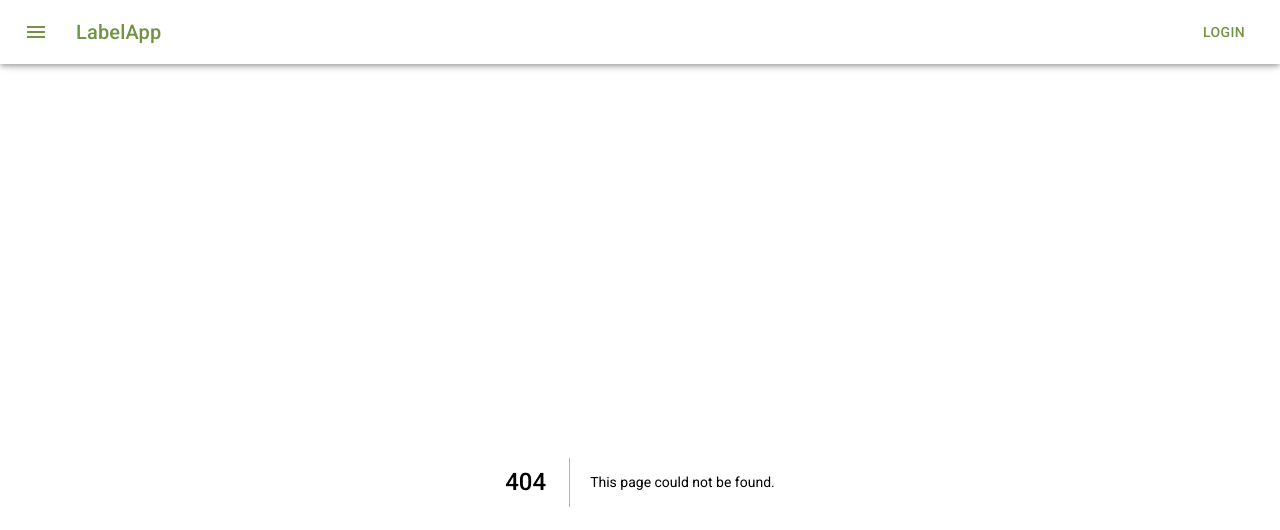
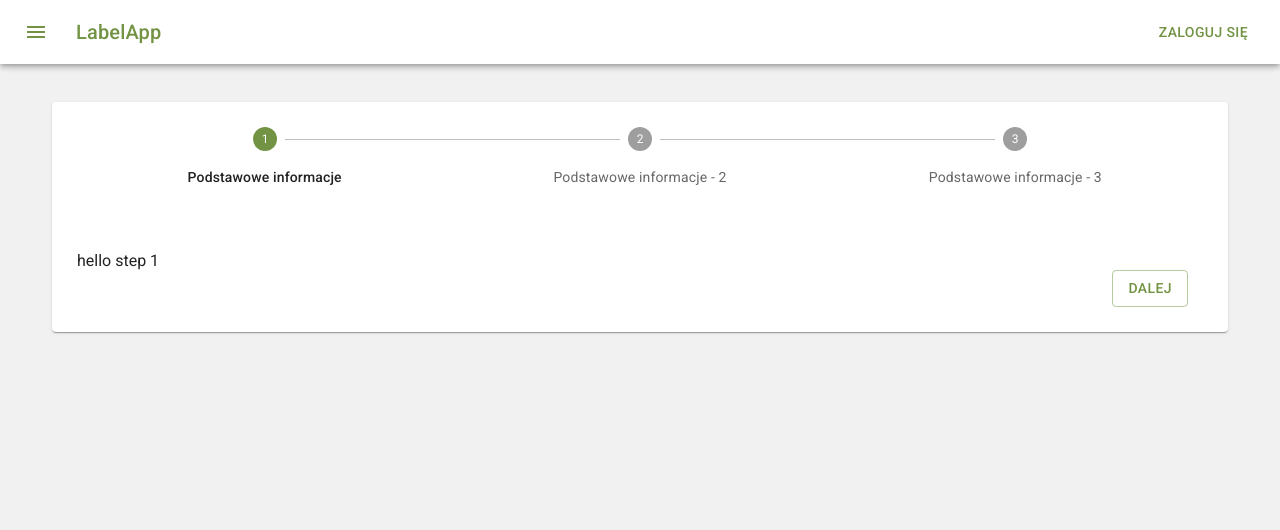
Before and after one commit to KrzychuuWEB/Label-Management-Client, a Next.js app: page /label/create in a window 1280 px wide. Before the commit this address had no page. Shown: the top 530 px of the page. Built offline with nearby package versions, Linux system fonts and the light colour scheme.

Commit message:
Add text editor and add logic for create and edit text in label content

```diff
--- a/package.json
+++ b/package.json
@@ -16,9 +16,11 @@
     "eslint": "8.45.0",
     "eslint-config-next": "13.4.10",
     "formik": "^2.4.2",
+    "html-react-parser": "^4.2.0",
     "next": "13.4.10",
     "react": "18.2.0",
     "react-dom": "18.2.0",
+    "react-quill": "^2.0.0",
     "yup": "^1.2.0"
   }
 }
--- /dev/null
+++ b/src/app/label/create/page.js
@@ -0,0 +1,106 @@
+"use client"
+
+import React from "react";
+import {Button, Paper, Step, StepLabel, Stepper} from "@mui/material";
+import styled from "@emotion/styled";
+import CreateLabelStep2 from "@/app/label/create/steps/step2";
+import CreateLabelStep1 from "@/app/label/create/steps/step1";
+
+const steps = [
+    "Podstawowe informacje",
+    "Podstawowe informacje - 2",
+    "Podstawowe informacje - 3",
+];
+
+const CustomPaper = styled(Paper)(() => ({
+    padding: 25,
+}));
+
+const CustomButtons = styled('div')(() => ({
+    display: "flex",
+    justifyContent: "flex-end",
+    alignItems: "center",
+    marginTop: 0,
+
+    "button": {
+        marginRight: 15
+    },
+}));
+
+const CreateLabelPage = () => {
+    const [activeStep, setActiveStep] = React.useState(0);
+
+    const handleNext = () => {
+        setActiveStep((prevActiveStep) => prevActiveStep + 1);
+    };
+
+    const handleBack = () => {
+        setActiveStep((prevActiveStep) => prevActiveStep - 1);
+    };
+
+    return (
+        <div>
+            <CustomPaper>
+                <Stepper activeStep={activeStep} alternativeLabel sx={{marginBottom: 8}}>
+                    {steps.map((label) => (
+                        <Step key={label}>
+                            <StepLabel>{label}</StepLabel>
+                        </Step>
+                    ))}
+                </Stepper>
+
+                {
+                    activeStep === 0 && <CreateLabelStep1/>
+                }
+
+                {
+                    activeStep === 1 && <CreateLabelStep2/>
+                }
+
+                {
+                    activeStep === 2 && (<div>3</div>)
+                }
+
+                <CustomButtons>
+                    {
+                        activeStep > 0 && (
+                            <Button
+                                variant="text"
+                                color="primary"
+                                onClick={handleBack}
+                            >
+                                Wróć
+                            </Button>
+                        )
+                    }
+
+                    {
+                        activeStep <= (steps.length - 1) && (
+                            <Button
+                                variant="outlined"
+                                color="primary"
+                                onClick={handleNext}
+                            >
+                                Dalej
+                            </Button>
+                        )
+                    }
+
+                    {
+                        activeStep >= steps.length && (
+                            <Button
+                                variant="contained"
+                                color="primary"
+                                onClick={handleNext}
+                            >
+                                Wyślij
+                            </Button>
+                        )
+                    }
+                </CustomButtons>
+            </CustomPaper>
+        </div>
+    );
+};
+
+export default CreateLabelPage;
--- /dev/null
+++ b/src/app/label/create/steps/step1.js
@@ -0,0 +1,11 @@
+import React from "react";
+
+const CreateLabelStep1 = () => {
+    return (
+        <div>
+            hello step 1
+        </div>
+    );
+};
+
+export default CreateLabelStep1;
--- /dev/null
+++ b/src/app/label/create/steps/step2.js
@@ -0,0 +1,97 @@
+"use client"
+
+import React, {useState} from "react";
+import styled from "@emotion/styled";
+import {Button, IconButton, Typography} from "@mui/material";
+import {Edit} from "@mui/icons-material";
+import 'react-quill/dist/quill.snow.css';
+import parse from 'html-react-parser';
+import TextEditor from "@/components/textEditor/editor";
+
+const RootElement = styled('div')(() => ({
+    display: "flex",
+    justifyContent: "space-between",
+    alignItems: "center",
+
+    " > div": {
+        width: "49%",
+    },
+}));
+
+const editorMode = {
+    edit: "edit",
+    create: "create",
+};
+
+const CreateLabelStep2 = () => {
+    const [labelTextContent, setLabelTextContent] = useState([]);
+    const [textEditorContent, setTextEditorContent] = useState();
+    const [labelContentId, setLabelContentId] = useState();
+    const [textEditorMode, setTextEditorMode] = useState();
+
+    return (
+        <RootElement>
+            <div>
+                {
+                    (textEditorMode === editorMode.create) && (
+                        <TextEditor
+                            labelTextContent={labelTextContent}
+                            setLabelTextContent={setLabelTextContent}
+                            labelContentId={false}
+                            setLabelContentId={false}
+                            textEditorContent={textEditorContent}
+                            setTextEditorContent={setTextEditorContent}
+                            setTextEditorMode={setTextEditorMode}
+                        />
+                    )
+                }
+
+                {
+                    (textEditorMode === editorMode.edit && labelContentId) && (
+                        <TextEditor
+                            labelTextContent={labelTextContent}
+                            setLabelTextContent={setLabelTextContent}
+                            labelContentId={labelContentId}
+                            setLabelContentId={setLabelContentId}
+                            textEditorContent={textEditorContent}
+                            setTextEditorContent={setTextEditorContent}
+                        />
+                    )
+                }
+
+                <Button
+                    onClick={() => {
+                        setTextEditorMode(editorMode.create)
+                        setTextEditorContent("");
+                    }}
+                >Dodaj tekst</Button>
+            </div>
+
+            <div>
+                {
+                    labelTextContent.length > 0 && (
+                        labelTextContent.map(item => (
+                            <div key={item.id} style={{display: "flex"}}>
+                                <Typography variant="headline">
+                                    {parse(item.text)}
+                                </Typography>
+
+                                <IconButton
+                                    onClick={() => {
+                                        setLabelContentId(item.id)
+                                        setTextEditorContent(item.text)
+                                        setTextEditorMode(editorMode.edit)
+                                    }}
+                                >
+                                    <Edit/>
+                                </IconButton>
+                            </div>
+                        ))
+                    )
+                }
+            </div>
+        </RootElement>
+    );
+};
+
+export default CreateLabelStep2;
--- a/src/components/menu/leftmenu.js
+++ b/src/components/menu/leftmenu.js
@@ -1,6 +1,6 @@
 import React from "react";
 import {Box, Divider, Drawer, List, ListItem, ListItemButton, ListItemIcon, ListItemText} from "@mui/material";
-import {Home} from "@mui/icons-material";
+import {Home, Label} from "@mui/icons-material";
 import {routes} from "@/utils/routes";
 
 const LeftMenu = ({isOpen, toggleDrawer}) => {
@@ -18,13 +18,23 @@ const LeftMenu = ({isOpen, toggleDrawer}) => {
                     onKeyDown={toggleDrawer(false)}
                 >
                     <List>
-                        <ListItem key="Home" disablePadding>
+                        <ListItem disablePadding>
                             <ListItemButton href={routes.home}>
                                 <ListItemIcon>
-                                    <Home/>
+                                    <Home />
                                 </ListItemIcon
                                 >
                                 <ListItemText primary="Strona główna"/>
+                            </ListItemButton>
+                        </ListItem>
+
+                        <ListItem disablePadding>
+                            <ListItemButton href={routes.label.create}>
+                                <ListItemIcon>
+                                    <Label />
+                                </ListItemIcon
+                                >
+                                <ListItemText primary="Stwórz etykietę"/>
                             </ListItemButton>
                         </ListItem>
 
--- a/src/components/menu/menu.js
+++ b/src/components/menu/menu.js
@@ -62,7 +62,7 @@ const MenuBar = () => {
                             color="primary"
                             href={routes.login}
                         >
-                            Login
+                            Zaloguj się
                         </Button>
                     </div>
                 </Toolbar>
--- /dev/null
+++ b/src/components/textEditor/editor.js
@@ -0,0 +1,85 @@
+"use client"
+
+import React from "react";
+import ReactQuill from "react-quill";
+import {Button} from "@mui/material";
+
+const TextEditor = ({
+                        labelTextContent,
+                        setLabelTextContent,
+                        labelContentId,
+                        setLabelContentId,
+                        textEditorContent,
+                        setTextEditorContent,
+                        setTextEditorMode
+                    }) => {
+    const handleEditorChange = (content) => {
+        setTextEditorContent(content);
+
+        if (labelContentId) {
+            const stateToUpdate = [...labelTextContent];
+
+            stateToUpdate.map(item => {
+                if (item.id === labelContentId) {
+                    item.text = content;
+                }
+                return item;
+            });
+
+            setLabelTextContent(stateToUpdate);
+        }
+    };
+
+    const addNewTextToState = () => {
+        setLabelTextContent(prevState => ([
+            ...prevState, {
+                id: prevState.length + 1,
+                text: textEditorContent,
+            }
+        ]));
+
+        setTextEditorMode(false);
+    };
+
+    const closeEditMode = () => {
+        setLabelContentId(false);
+    }
+
+    return (
+        <div>
+            <ReactQuill
+                value={textEditorContent}
+                onChange={handleEditorChange}
+                modules={{
+                    toolbar: ["bold"]
+                }}
+                theme="snow"
+            />
+            {
+                !labelContentId && (
+                    <Button
+                        onClick={() => {
+                            addNewTextToState()
+                        }}
+                    >
+                        Dodaj tekst
+                    </Button>
+                )
+            }
+
+            {
+                labelContentId && (
+                    <Button
+                        onClick={() => {
+                            closeEditMode()
+                        }}
+                    >
+                        Zakończ edytowanie
+                    </Button>
+                )
+            }
+        </div>
+    );
+};
+
+export default TextEditor;
--- a/src/utils/routes.js
+++ b/src/utils/routes.js
@@ -1,4 +1,7 @@
 export const routes = {
     home: "/",
-    login: "/login"
+    login: "/login",
+    label: {
+        create: "/label/create",
+    },
 }
--- a/src/utils/rwd.js
+++ b/src/utils/rwd.js
@@ -6,7 +6,7 @@ export const RWD = styled('main')(({theme}) => ({
     display: 'block',
     marginLeft: 'auto',
     marginRight: 'auto',
-    marginTop: 70,
+    marginTop: 90,
     padding: theme.spacing(1.5),
 
     [theme.breakpoints.down('xs')]: {
```
Also changed, not shown: 1 other file (tests, documents, lock files or other folders).
